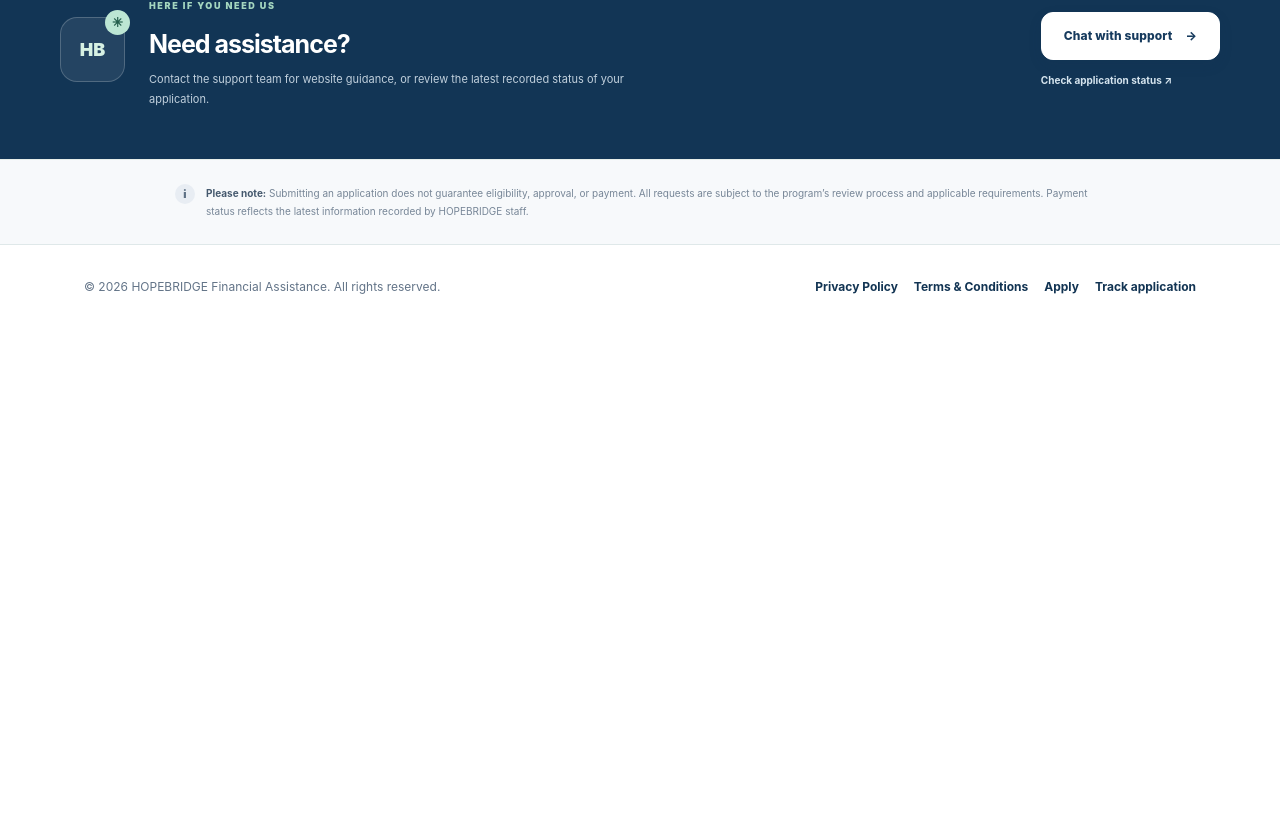
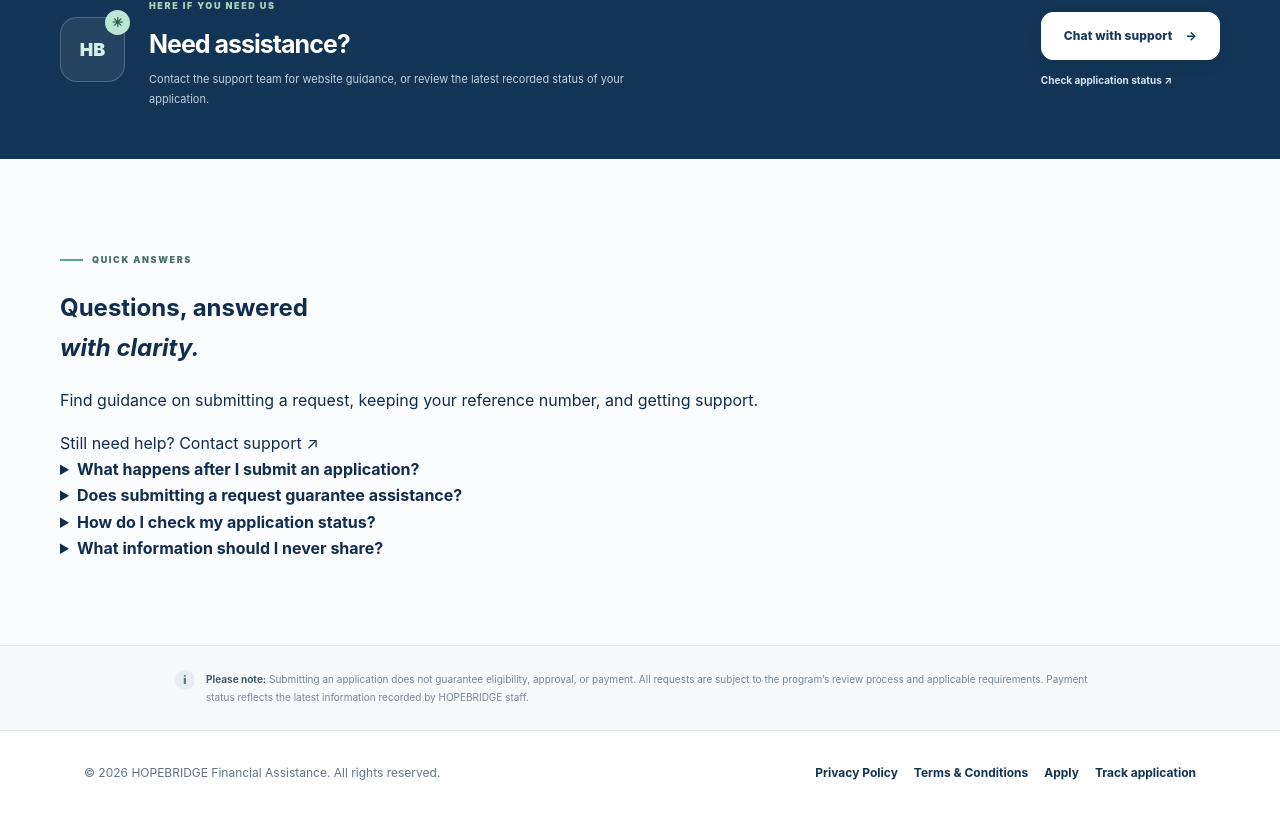
Before and after one commit to agentsarahmitchell56-code/USHopeBridge, a Next.js app: page / in a window 1280 px wide. Shown: the part 2003-2818 px from the top of the page. Before the commit the page ends 2332 px from the top, so only its background shows below. Built offline with nearby package versions, Linux system fonts and the light colour scheme.

Commit message:
Add accessible HOPEBRIDGE application FAQ section

```diff
--- a/app/page.tsx
+++ b/app/page.tsx
@@ -119,6 +119,35 @@ export default function HomePage() {
         </div>
       </section>
 
+      <section className="hb-section hb-faq-section" id="frequently-asked-questions">
+        <div className="hb-container hb-faq-layout">
+          <div className="hb-faq-intro">
+            <span className="hb-eyebrow"><span className="hb-eyebrow-line" /> QUICK ANSWERS</span>
+            <h2>Questions, answered<br /><em>with clarity.</em></h2>
+            <p>Find guidance on submitting a request, keeping your reference number, and getting support.</p>
+            <Link href="/chat" className="hb-faq-contact">Still need help? Contact support <span aria-hidden="true">↗</span></Link>
+          </div>
+          <div className="hb-faq-list">
+            <details className="hb-faq-item">
+              <summary>What happens after I submit an application?<span aria-hidden="true" /></summary>
+              <p>You will see a confirmation and reference number if submission succeeds. Keep the reference number and use the status page to check for updates recorded by the team.</p>
+            </details>
+            <details className="hb-faq-item">
+              <summary>Does submitting a request guarantee assistance?<span aria-hidden="true" /></summary>
+              <p>No. Submission confirms that your request was received; it does not guarantee eligibility, approval, or payment. Outcomes depend on the applicable review process.</p>
+            </details>
+            <details className="hb-faq-item">
+              <summary>How do I check my application status?<span aria-hidden="true" /></summary>
+              <p>Open the application status page and enter your reference number together with the email address used on the application.</p>
+            </details>
+            <details className="hb-faq-item">
+              <summary>What information should I never share?<span aria-hidden="true" /></summary>
+              <p>Never share passwords, bank card PINs, one-time passcodes, or account login credentials in an application or support conversation. Only provide information requested by the official form.</p>
+            </details>
+          </div>
+        </div>
+      </section>
+
       <section className="hb-disclosure">
         <div className="hb-container"><span className="hb-disclosure-icon" aria-hidden="true">i</span><p><strong>Please note:</strong> Submitting an application does not guarantee eligibility, approval, or payment. All requests are subject to the program’s review process and applicable requirements. Payment status reflects the latest information recorded by HOPEBRIDGE staff.</p></div>
       </section>
```
